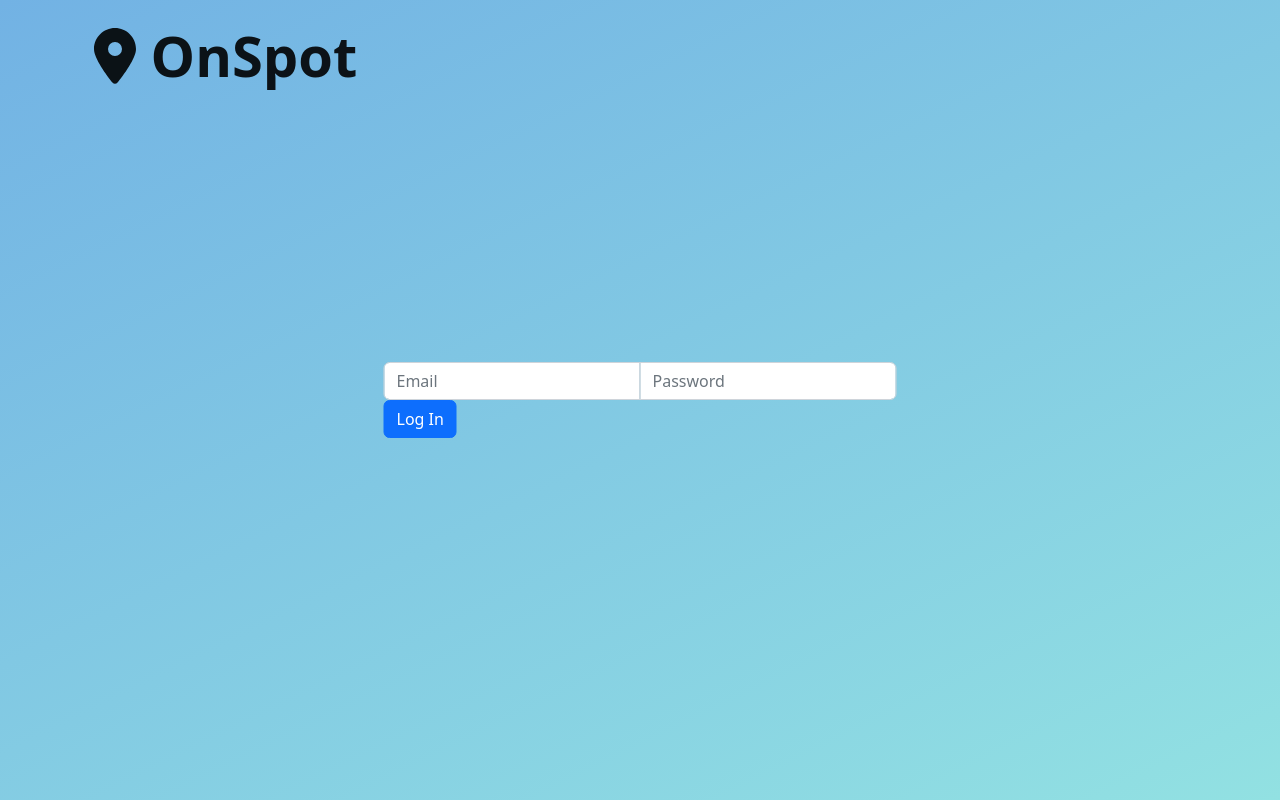
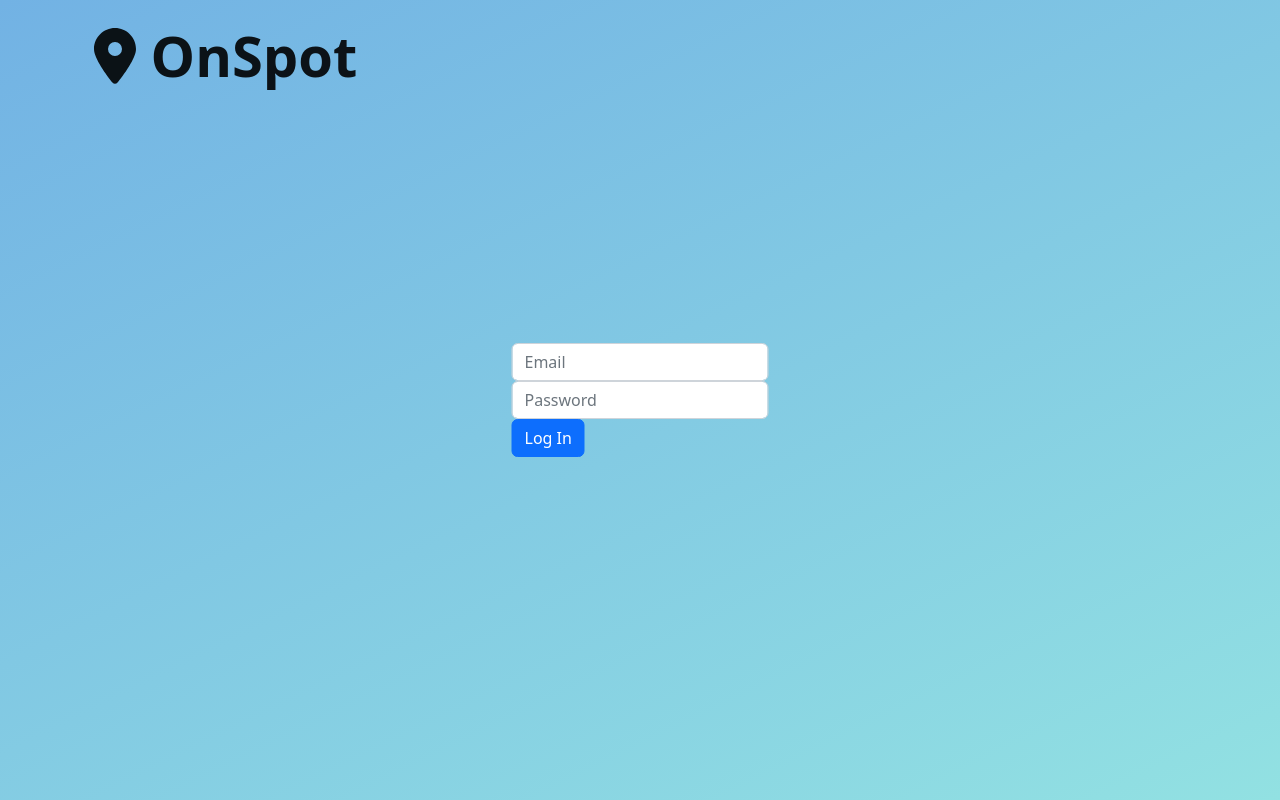
Before and after one commit to MartinYordanov374/OnSpot, a React (Create React App) app: page /login in a window 1280 px wide. Built offline with nearby package versions, Linux system fonts and the light colour scheme.

Commit message:
Removed the input group from the login page component as it was obsolete

```diff
--- a/src/Components/LoginPageComponent/LoginPageComponent.js
+++ b/src/Components/LoginPageComponent/LoginPageComponent.js
@@ -8,10 +8,8 @@ export default class LoginPageComponent extends Component {
       <Container>
         <NavbarComponentNotRegisteredUser/>
         <div className='LoginFormWrapper'>
-            <InputGroup>
-                <Form.Control placeholder='Email'/>
-                <Form.Control placeholder='Password' type='password'/>
-            </InputGroup>
+            <Form.Control placeholder='Email'/>
+            <Form.Control placeholder='Password' type='password'/>
             <Button> Log In </Button>
 
         </div>
```
